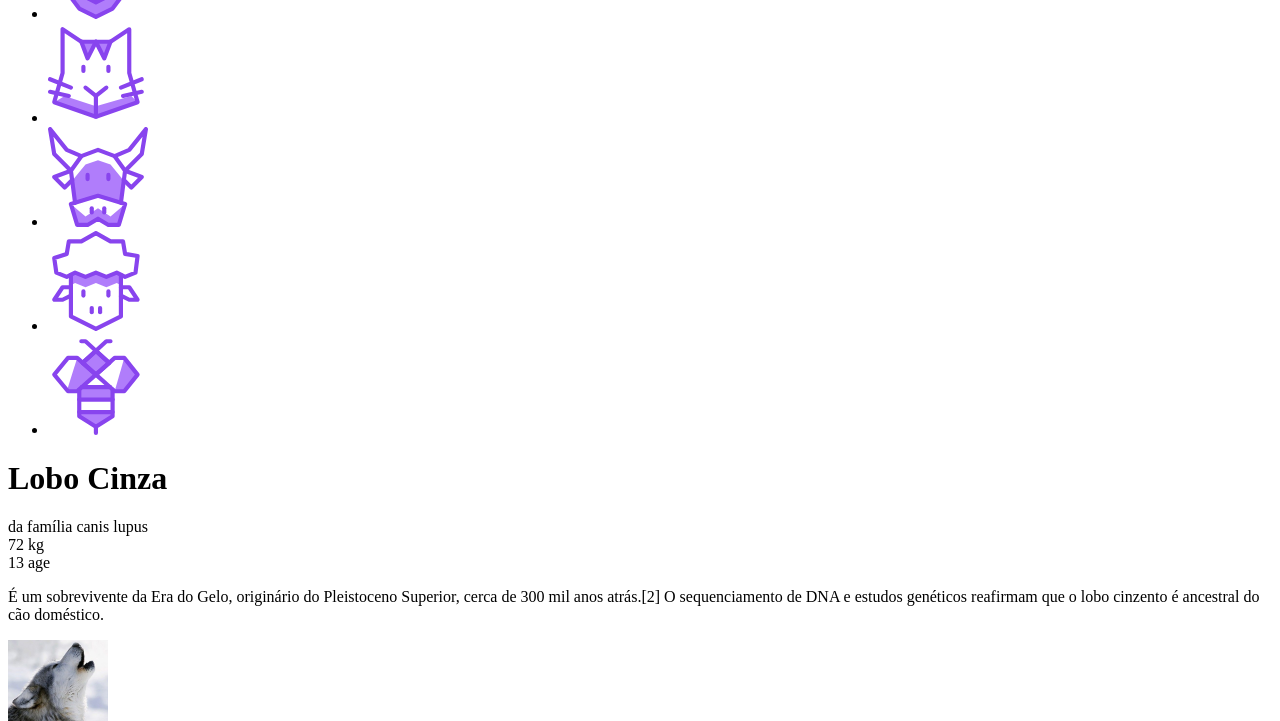
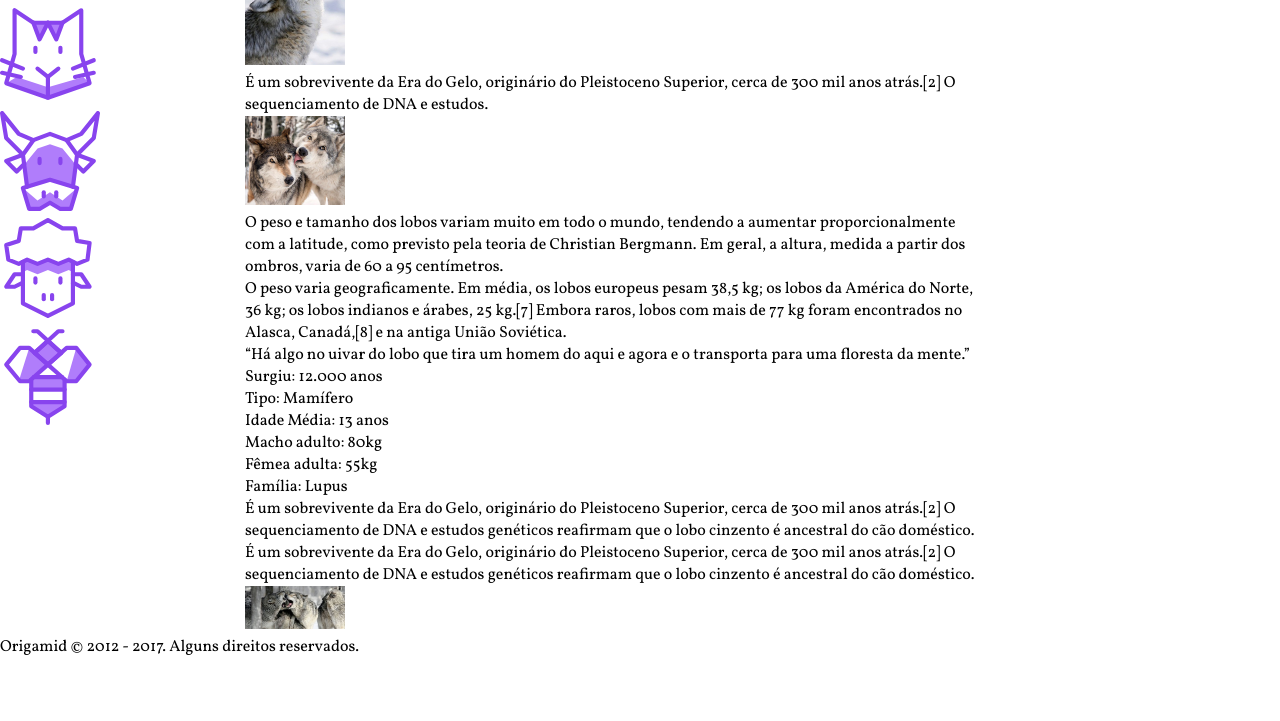
Before and after one commit to giovanycesar/grid-layout, a plain HTML site: page projeto-wildbeast/index.html in a window 1280 px wide. Shown: the part 300-1021 px from the top of the page. After the commit the page ends 958 px from the top, so only its background shows below. Drawn offline with Linux system fonts and the light colour scheme.

Commit message:
estrutura grid

```diff
--- a/projeto-wildbeast/css/style.css
+++ b/projeto-wildbeast/css/style.css
@@ -1,3 +1,53 @@
+
+body, h1, p, ul, li, blockquote {
+    padding: 0px;
+    margin: 0px;
+}
+
+body {
+    font-family: 'Vollkorn', Georgia, serif;
+}
+
+li {
+    list-style: none;
+}
+
+a {
+    text-decoration: none;
+}
+
 img {
     max-width: 100px;
 }
+
+/* Grid Geral */
+
+.estrutura {
+    display: grid;
+    grid-template-columns: minmax(160px, 1fr) 3fr 300px;
+    grid-template-areas:
+    "header header header"
+    "sidenav content anuncios"
+    "footer footer footer"
+    ;
+}
+
+.header {
+    grid-area: header;
+}
+
+.sidenav {
+    grid-area: sidenav;
+}
+
+.content {
+    grid-area: content;
+}
+
+.anuncios {
+    grid-area: anuncios;
+}
+
+.footer {
+    grid-area: footer;
+}
--- a/projeto-wildbeast/index.html
+++ b/projeto-wildbeast/index.html
@@ -6,6 +6,7 @@
     <meta name="viewport" content="width=device-width, initial-scale=1.0">
     <title>Wildbeast</title>
     <meta name="viewport" content="width=device-width, initial-scale=1, shrink-ti-fit=no">
+    <link href="https://fonts.googleapis.com/css2?family=Vollkorn:ital,wght@0,400;0,700;1,400&display=swap" rel="stylesheet">
     <link rel="stylesheet" href="css/style.css">
 </head>
 <body>
```
